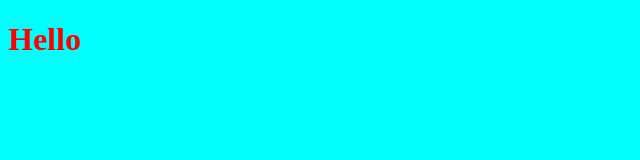
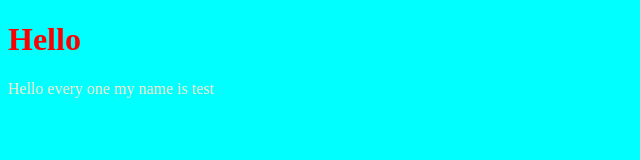
Before and after one commit to MohamedElshishtawy/test, a plain HTML site: page index.html in a window 1280 px wide. Shown: the whole page, without its empty margins (0-640 px from the left). Drawn offline with Linux system fonts and the light colour scheme.

Commit message:
add new paragraph at test

```diff
--- a/index.html
+++ b/index.html
@@ -8,5 +8,6 @@
 </head>
 <body>
     <h1>Hello</h1>
+    <p>Hello every one my name is test</p>
 </body>
 </html>
```
